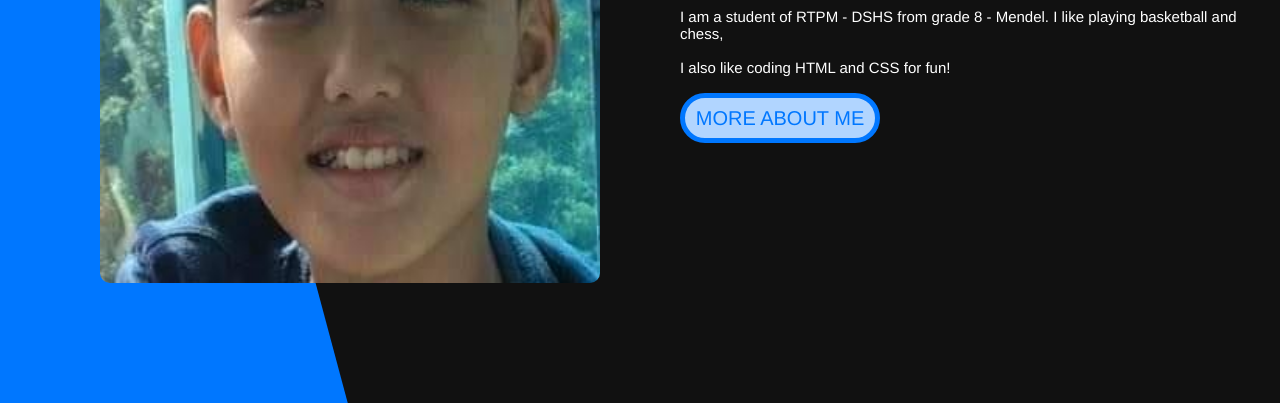
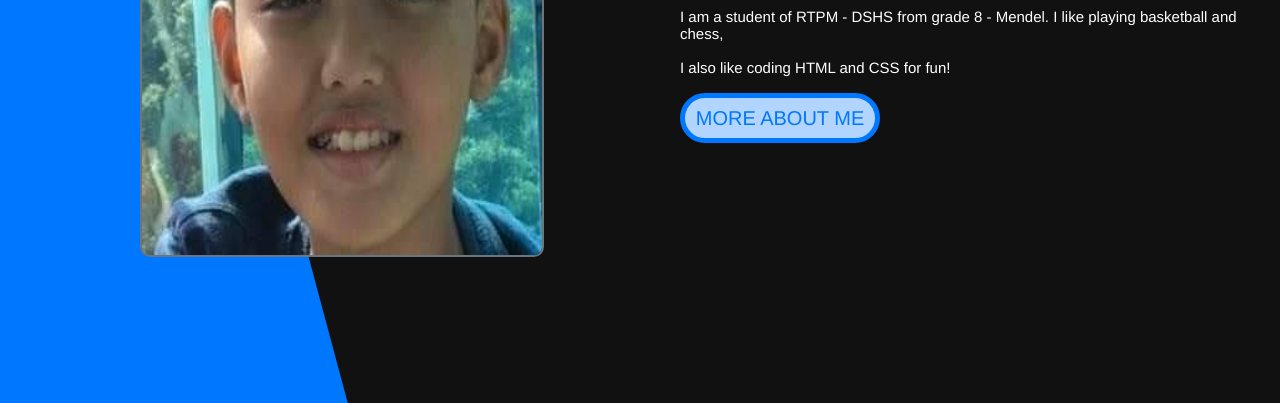
Before and after one commit to DavAusejo981/Ausejo8Mendel, a plain HTML site: page index.html in a window 1280 px wide. Shown: the part 397-800 px from the top of the page. Drawn offline with Linux system fonts and the light colour scheme.

Commit message:
index.html

```diff
--- a/index.html
+++ b/index.html
@@ -113,7 +113,7 @@
     <head><title>Ausejo Personal Information</title></head>
 <body bgcolor="#111">
     <div class="background"></div>
-    <img src="Picture.jpg" style="border-radius: 10px;position: absolute;height: 600px;width: 500px;top: 80px;left: 100px;">
+    <img src="Picture.jpg" style="border-radius: 10px;position: absolute;height: 550px;width: 400px;top: 100px;left: 140px; border-width: 2px; border-style: solid; border-color:#6c757d;">
     <p style="position: absolute;top: 230px;left: 680px;color: white;font-family: helvetica;font-size: 20px">YO, WHAT'S UP !</p>
     <h1 style="position: absolute;top: 240px;left: 680px;color: white;font-weight: 900;font-family: 'Poppins', sans-serif;font-size: 50px">I'M <span style="color: #0077ff;">DAVION</span></h1>
     <h1 style="position: absolute;top: 290px;left: 680px;color: #0077ff;font-weight: 900;font-family: 'Poppins', sans-serif;font-size: 50px">CHESTER AUSEJO</h1>
```
